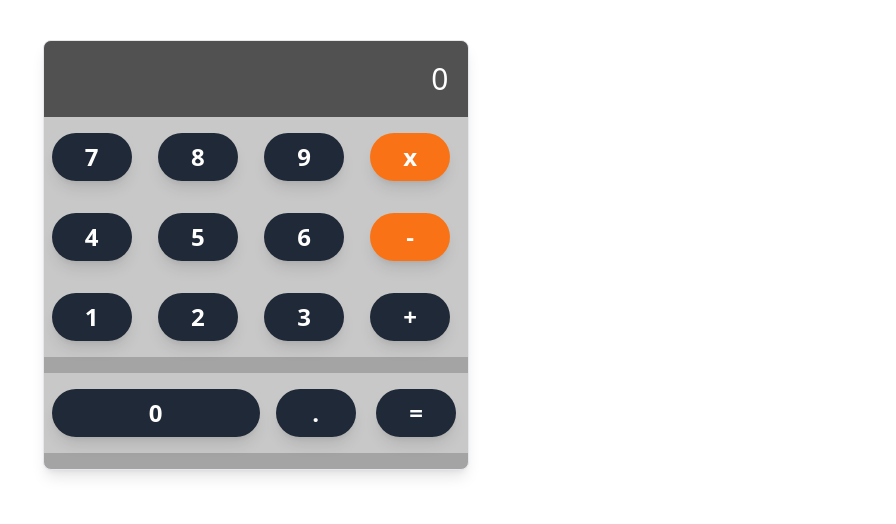
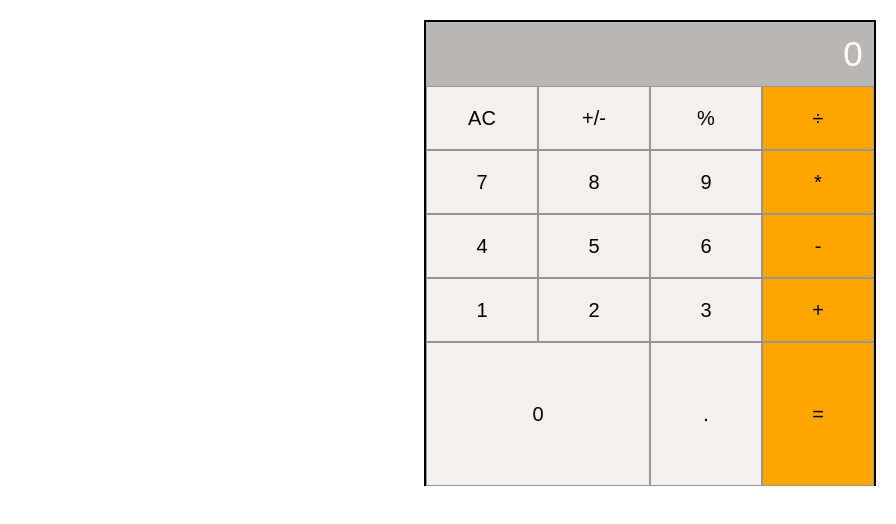
Before and after one commit to Dorcas126/Math-magicians, a React (Create React App) app: page / in a window 1280 px wide. Shown: the top 524 px of the page, without its empty margins (384-1280 px from the left). Built offline with nearby package versions, Linux system fonts and the light colour scheme.

Commit message:
Change Calculator to the given design

```diff
--- a/package.json
+++ b/package.json
@@ -6,6 +6,10 @@
     "@testing-library/jest-dom": "^5.16.5",
     "@testing-library/react": "^13.4.0",
     "@testing-library/user-event": "^13.5.0",
+    "postcss-flexbugs-fixes": "^5.0.2",
+    "postcss-normalize": "^10.0.1",
+    "postcss-preset-env": "^9.0.0",
+    "prop-types": "^15.8.1",
     "react": "^18.2.0",
     "react-dom": "^18.2.0",
     "react-scripts": "5.0.1",
--- a/public/index.html
+++ b/public/index.html
@@ -8,7 +8,7 @@
     <meta name="description" content="Web site created using create-react-app"/>
     <link rel="apple-touch-icon" href="%PUBLIC_URL%/logo192.png" />
     <link rel="manifest" href="%PUBLIC_URL%/manifest.json" />
-    <script src="https://cdn.tailwindcss.com"></script>
+    <!-- <script src="https://cdn.tailwindcss.com"></script> -->
     <title>math magicians</title>
   </head>
   <body>
--- a/src/components/Button.js
+++ b/src/components/Button.js
@@ -1,9 +1,24 @@
 import React from 'react';
+import PropTypes from 'prop-types';
 
-function Button() {
+// Button component
+function Button({ text, onClick, className }) {
   return (
-    <div className="num">0</div>
+    <button type="button" className={className} onClick={onClick}>
+      {text}
+    </button>
   );
 }
 
+Button.propTypes = {
+  text: PropTypes.string.isRequired,
+  onClick: PropTypes.func,
+  className: PropTypes.string,
+};
+
+Button.defaultProps = {
+  onClick: () => {},
+  className: '',
+};
+
 export default Button;
--- /dev/null
+++ b/src/components/Calculator.css
@@ -0,0 +1,51 @@
+.calculator {
+    display: grid;
+    height: 58vh;
+    width: 28rem;
+    margin: 20px;
+    margin-left: 800px;
+    justify-content: end;
+    grid-template-columns: repeat(4, 7rem);
+    grid-template-rows: repeat(5, 4rem);
+    font-family: cursive, sans-serif;
+    border: 2px solid black;
+    border-bottom: none;
+  }
+
+  .screen {
+    grid-column: 1 / -1;
+    display: flex;
+    flex-direction: column;
+    align-items: flex-end;
+  }
+
+  button {
+    padding: 10px;
+    background-color: rgb(243, 240, 240);
+    border: 1px solid rgb(151, 150, 150);
+    cursor: pointer;
+    font-size: 20px;
+  }
+
+  input[type='text'] {
+    width: 95%;
+    height: 42px;
+    color: white;
+    background-color: rgb(185, 182, 182);
+    padding: 0.7rem;
+    text-align: right;
+    font-size: 35px;
+    border: none;
+  }
+
+  input[type='text']::placeholder {
+    color: white;
+  }
+
+  .span-box {
+    grid-column: span 2;
+  }
+
+  .box-color {
+    background: orange;
+  }
--- a/src/components/calculator.js
+++ b/src/components/calculator.js
@@ -1,56 +1,38 @@
 import React from 'react';
+import './Calculator.css';
+import Button from './Button';
 
 function Calculator() {
-  const renderButton = (text, name, color, style) => (
-    <div className="flex-1 px-2 py-2 justify.cnter flex items-center text-white text-2xl font-semibold">
-      <button
-        type="button"
-        className={`rounded-full h-12 w-20 flex items-center ${color} justify-center shadow-lg hover:border-gray-500 focus:outline-none ${style}`}
-        name={name}
-      >
-        {text}
-      </button>
-    </div>
-  );
+  return (
+    <div className="calculator">
+      <div className="screen">
+        <input type="text" placeholder="0" readOnly />
+      </div>
+      <Button type="button" text="AC" />
+      <Button type="button" text="+/-" />
+      <Button type="button" text="%" />
+      <Button type="button" text="÷" className="box-color" />
 
-  return (
-    <div className="mx-auto overflow-hidden mt-10 shadow-lg mb-2 bg-[#a4a4a4] shadow-lg border rounded-lg lg:w-2/6 mg:w-3/6 sm:w-4/6">
-      <div className="">
-        <div className="p-5 text-white text-right text-3xl bg-[#515151]">
-          <span className="text-white-500">
-            0
-          </span>
-        </div>
+      <Button type="button" text="7" />
+      <Button type="button" text="8" />
+      <Button type="button" text="9" />
+      <Button type="button" text="*" className="box-color" />
 
-        <div className="flex items-stretch bg-[#c8c8c8] h-20">
-          {renderButton('7', '7', 'bg-gray-800')}
-          {renderButton('8', '8', 'bg-gray-800')}
-          {renderButton('9', '9', 'bg-gray-800')}
-          {renderButton('x', '*', 'bg-orange-500')}
-        </div>
+      <Button type="button" text="4" />
+      <Button type="button" text="5" />
+      <Button type="button" text="6" />
+      <Button type="button" text="-" className="box-color" />
 
-        <div className="flex items-stretch bg-[#c8c8c8] h-20">
-          {renderButton('4', '4', 'bg-gray-800')}
-          {renderButton('5', '5', 'bg-gray-800')}
-          {renderButton('6', '6', 'bg-gray-800')}
-          {renderButton('-', '-', 'bg-orange-500')}
-        </div>
+      <Button type="button" text="1" />
+      <Button type="button" text="2" />
+      <Button type="button" text="3" />
+      <Button type="button" text="+" className="box-color" />
 
-        <div className="flex items-stretch bg-[#c8c8c8] h-20 mb-4">
-          {renderButton('1', '1', 'bg-gray-800')}
-          {renderButton('2', '2', 'bg-gray-800')}
-          {renderButton('3', '3', 'bg-gray-800')}
-          {renderButton('+', '+', 'bg-gray-800')}
-        </div>
+      <Button type="button" text="0" className="span-box" />
 
-        <div className="flex items-stretch bg-[#c8c8c8] h-20 mb-4">
-          {renderButton('0', '0', 'bg-gray-800', 'w-52')}
-          {renderButton('.', '.', 'bg-gray-800')}
-          {renderButton('=', '=', 'bg-gray-800')}
-        </div>
-      </div>
+      <Button type="button" text="." />
+      <Button type="button" text="=" className="box-color" />
     </div>
   );
 }
-
 export default Calculator;
```
Also changed, not shown: 1 other file (tests, documents, lock files or other folders).
